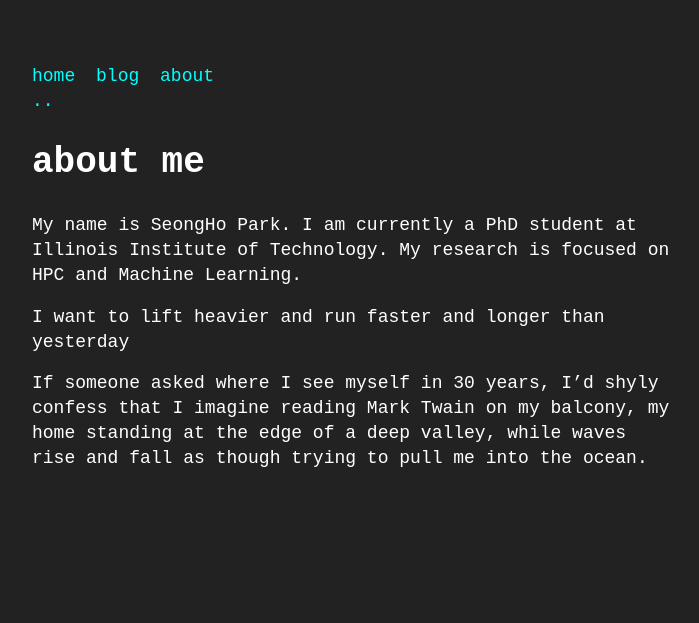
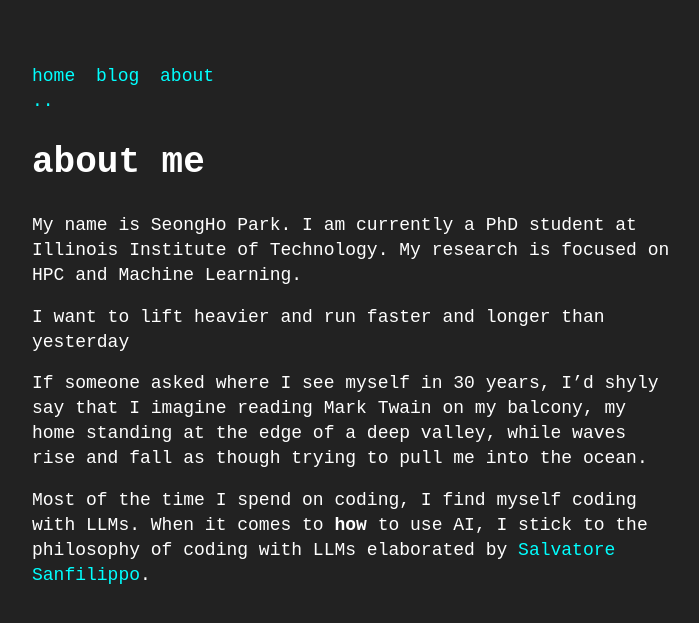
Before and after one commit to psh0078/psh0078.github.io, a Jekyll site: the page built from about.md, in a window 1280 px wide. Shown: the top 623 px of the page, without its empty margins (288-987 px from the left). Built offline with Jekyll 4.4.1, drawn with Linux system fonts in a browser that asks for light colours; some web fonts are replaced.

Commit message:
update about me

```diff
--- a/about.md
+++ b/about.md
@@ -7,6 +7,10 @@ of Technology. My research is focused on HPC and Machine Learning.
 
 I want to lift heavier and run faster and longer than yesterday
 
-If someone asked where I see myself in 30 years, I’d shyly confess that I
+If someone asked where I see myself in 30 years, I’d shyly say that I
 imagine reading Mark Twain on my balcony, my home standing at the edge of a deep valley,
 while waves rise and fall as though trying to pull me into the ocean.
+
+Most of the time I spend on coding, I find myself coding with LLMs. When it comes
+to **how** to use AI, I stick to the philosophy of coding with LLMs elaborated
+by [Salvatore Sanfilippo]( https://antirez.com/news/154 ).
```
Also changed, not shown: _posts/2025-01-14-a-guide-to-conquering-the-day.md (renamed from _posts/2025-01-14-a-guide-to-conquer-the-day.md, +1 -1 lines).
